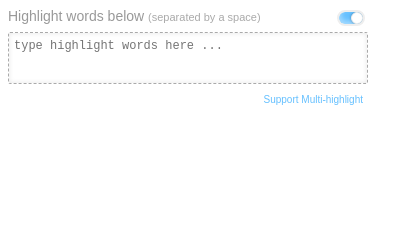
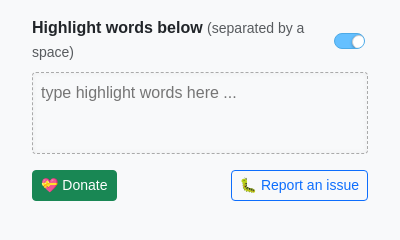
Before and after one commit to imeanup/highlighter, a browser extension: page popup.html in a window 400 px wide. Drawn offline with nearby package versions, Linux system fonts and the light colour scheme.

Commit message:
v1.0.2; fixed popup html file; todo: runtime.lastError

```diff
--- a/js/background.js
+++ b/js/background.js
@@ -1,4 +1,4 @@
-/*! Highlighter-v2 version: 1.0.1 Aug 25, 2025 */
+/*! Highlighter-v2 version: 1.0.2 Aug 25, 2025 */
 
 const ACTIVE_STATUS_STORE = "isActive";
 const KEYWORDS_STRING_STORE = "keywordsString";
@@ -68,9 +68,9 @@ chrome.runtime.onMessage.addListener((message, sender, sendResponse) => {
             event: "storageChange",
             args: { key: KEYWORDS_ARRAY_STORE, value: arr },
           });
+          sendResponse({ ok: true });
         }
       );
-      sendResponse({ ok: true });
       return;
     }
     case "getActiveStatus": {
@@ -81,7 +81,6 @@ chrome.runtime.onMessage.addListener((message, sender, sendResponse) => {
         }
         sendResponse(active);
       });
-      sendResponse({ ok: true });
       return true;
     }
     case "setActiveStatus": {
@@ -92,6 +91,7 @@ chrome.runtime.onMessage.addListener((message, sender, sendResponse) => {
           event: "storageChange",
           args: { key: ACTIVE_STATUS_STORE, value: active },
         });
+        sendResponse({ ok: true });
       });
       return;
     }
--- a/js/highlighter.js
+++ b/js/highlighter.js
@@ -1,4 +1,4 @@
-/*! Highlighter-v2 version: 1.0.1 Aug 25, 2025 */
+/*! Highlighter-v2 version: 1.0.2 Aug 25, 2025 */
 
 ! function(a, b) {
     if ("object" == typeof module && "object" == typeof module.exports) {
--- a/js/popup.js
+++ b/js/popup.js
@@ -1,4 +1,4 @@
-/*! Highlighter-v2 version: 1.0.1 Aug 25, 2025 */
+/*! Highlighter-v2 version: 1.0.2 Aug 25, 2025 */
 
 var e = $("#highlight-words");
 var f = e.height() + 50;
@@ -47,3 +47,11 @@ m.on("click", function() {
         });
     }, 100);
 });
+
+$("#support-link").click(function() {
+    chrome.tabs.create({ url: "https://github.com/imeanup/highlighter/issues/new" });
+});
+
+$("#donate-link").click(function() {
+    chrome.tabs.create({ url: "https://github.com/imeanup/" });
+});
--- a/popup.html
+++ b/popup.html
@@ -4,227 +4,111 @@
 <head>
 <meta charset="UTF-8">
 <title>PopUp</title>
+<link href="https://cdn.jsdelivr.net/npm/bootstrap@5.3.2/dist/css/bootstrap.min.css" rel="stylesheet">
 <style>
     .container {
         width: 360px;
         font-family: Arial, "微软雅黑";
     }
 
-        .textarea-wrap {
-            position: relative;
-        }
-
-        /* Switcher */
-        .textarea-wrap .switcher {
+    /* Switcher container */
+    .switcher {
         float: right;
         margin-top: 2px;
         margin-right: 3px;
-            display: inline-block;
-            height: 12px;
-            width: 24px;
+        height: 16px; /* slightly taller for better visibility */
+        width: 32px;  /* slightly wider for smoother thumb movement */
         cursor: pointer;
-            background: #fff;
-            box-shadow: 0 0 2px rgba(0, 0, 0, 0.2) inset;
-            border: 2px solid #eee;
+        background: #e9ecef; /* light gray background */
+        border: 1px solid #ccc;
         border-radius: 20px;
-            vertical-align: middle;
         position: relative;
         overflow: hidden;
+        transition: background-color 0.2s ease, border-color 0.2s ease;
     }
 
-        .textarea-wrap .switcher i {
+    /* The thumb */
+    .switcher i {
         z-index: 2;
         display: block;
         position: absolute;
-            top: 0;
-            height: 10px;
-            width: 10px;
-            border-radius: 20px;
-            border: 1px solid #eee;
+        top: 1px;
+        left: 1px;
+        height: 14px;
+        width: 14px;
+        border-radius: 50%;
         background: #fff;
-            box-shadow: 0 0 3px rgba(0, 0, 0, 0.3);
+        border: 1px solid #ccc;
+        box-shadow: 0 1px 3px rgba(0,0,0,0.3);
+        transition: left 0.2s ease, background-color 0.2s ease;
     }
 
-        .textarea-wrap .switcher:before {
-            z-index: 1;
-            display: block;
-            content: "";
-            position: absolute;
-            top: 0;
-            left: 0;
-            height: 12px;
-            width: 24px;
+    /* ON state background */
+    .switcher[data-on="true"] {
         background: #65c0ff;
-            box-shadow: 2px -3px 5px rgba(255, 255, 255, 0.4) inset;
-            border-radius: 20px;
+        border-color: #4daae6;
     }
 
-        .textarea-wrap .switcher:after {
-            z-index: 1;
-            display: block;
-            content: "";
-            position: absolute;
-            top: 0;
-            left: 0;
-            height: 12px;
-            width: 24px;
-            background: #aaa;
-            box-shadow: 2px -3px 5px rgba(255, 255, 255, 0.4) inset;
-            border-radius: 20px;
+    /* Move thumb to right when ON */
+    .switcher[data-on="true"] i {
+        left: 17px;
     }
 
-        .textarea-wrap .switcher[data-on="true"] i {
-            left: 12px;
+    /* Hover effect */
+    .switcher:hover {
+        border-color: #999;
     }
 
-        .textarea-wrap .switcher[data-on="true"]:before {
-            left: 0;
-        }
 
-        .textarea-wrap .switcher[data-on="true"]:after {
-            left: 24px;
-        }
-
-        .textarea-wrap .switcher[data-on="false"] i {
-            left: 0;
-        }
-
-        .textarea-wrap .switcher[data-on="false"]:before {
-            left: -24px;
-        }
-
-        .textarea-wrap .switcher[data-on="false"]:after {
-            left: 0;
-        }
-
-        .textarea-wrap .switcher i,
-        .textarea-wrap .switcher:before,
-        .textarea-wrap .switcher:after {
-            transition: left 0.2s ease;
-        }
-
-        /* Tip */
-        .textarea-wrap .tip {
-            display: block;
-            overflow: hidden;
-            height: 16px;
-            line-height: 16px;
-            vertical-align: middle;
-            padding-bottom: 8px;
-            cursor: default;
-        }
-
-        .textarea-wrap .tip .main-tip {
-            font-size: 14px;
-            color: #999;
-        }
-
-        .textarea-wrap .tip .sub-tip {
-            font-size: 11px;
-            color: #aaa;
-            padding-top: 1px;
-            font-style:
-        }
-
+    /* Highlight box */
     .highlight-words {
         border: 1px dashed #aaa;
-            border-radius: 2px;
-            box-shadow: 0 0 5px rgba(0, 0, 0, 0.1) inset;
+        border-radius: 4px;
+        box-shadow: 0 0 5px rgba(0, 0, 0, 0.05) inset;
     }
 
     .highlight-words textarea {
         display: block;
-            min-height: 50px;
-            padding: 5px;
+        min-height: 80px;
+        padding: 8px;
         box-sizing: border-box;
         outline: 0;
         border: 0;
         background: transparent;
-            resize: none
-        }
-
-        .highlight-words,
-        .highlight-words textarea {
-            line-height: 16px;
-            font-size: 12px;
-            color: #666;
-        }
-
-        /* Scroll bar */
-        .highlight-words textarea::-webkit-scrollbar {
-            width: 11px;
-            height: auto;
-        }
-
-        .highlight-words textarea::-webkit-scrollbar-button {}
-
-        .highlight-words textarea::-webkit-scrollbar-button:start:decrement,
-        .highlight-words textarea::-webkit-scrollbar-button:end:increment {
-            width: 0;
-            height: 0;
-        }
-
-        .highlight-words textarea::-webkit-scrollbar-track-piece {
-            background-clip: padding-box;
-            background-color: #fff;
-            border: 0;
-        }
-
-        .highlight-words textarea::-webkit-scrollbar-thumb {
-            border-radius: 7px;
-            background-color: #888;
-            background-clip: padding-box;
-            border: 2px solid transparent;
-            -webkit-transition: all 0.5s ease;
-        }
-
-        .highlight-words textarea::-webkit-scrollbar-thumb:hover {
-            background-color: #777;
-        }
-
-        .highlight-words textarea::-webkit-scrollbar-thumb:vertical {
-            width: 7px;
-            min-height: 24px;
-        }
-
-        .highlight-words textarea::-webkit-scrollbar-thumb:horizontal {
-            height: 7px;
-            min-width: 24px;
-        }
-
-        .footer {
-            text-align: right;
-            padding: 5px 5px 0 0;
-        }
-
-        .footer a {
-            color: #65c0ff;
-            text-decoration: none;
-            font-size: 10px;
-        }
-
-        .footer a:hover {
-            color: #65c0ff;
-            text-decoration: underline;
+        resize: none;
+        width: 100%;
     }
 </style>
 </head>
 
-<body>
-    <div class="container">
+<body class="bg-light">
+<div class="container py-3">
     <div class="textarea-wrap">
-            <div class="tip">
+    <div class="d-flex justify-content-between align-items-center mb-2">
+        <div>
+        <span class="main-tip fw-semibold">Highlight words below</span>
+        <span class="sub-tip text-muted small">(separated by a space)</span>
+        </div>
         <span class="switcher" data-on="true" id="switcher"><i></i></span>
-                <span class="main-tip">Highlight words below </span> <!-- <span class="see-below-arrow"><i></i></span> -->
-                <span class="sub-tip">(separated by a space)</span>
     </div>
-            <div class="highlight-words" id="highlight-words" placeholder="type highlight words here ..."></div>
-            <div class="footer">
-                <a id="support-link" href="javascript:;">Support Multi-highlight</a>
+
+    <div class="highlight-words mb-3" id="highlight-words" placeholder="type highlight words here ..."></div>
+
+    <div class="d-flex justify-content-between">
+
+        <button id="donate-link" class="btn btn-success btn-sm">
+        💝 Donate
+        </button>
+
+        <button id="support-link" class="btn btn-outline-primary btn-sm">
+        🐛 Report an issue
+        </button>
+
     </div>
     </div>
 </div>
 
+<script src="https://cdn.jsdelivr.net/npm/bootstrap@5.3.2/dist/js/bootstrap.bundle.min.js"></script>
 <script src="js/jquery.js"></script>
 <script src="js/popup.js"></script>
 </body>
```
Also changed, not shown: js/content-action.js (+19 -9 lines), js/jquery.js, manifest.json, 2 other files. Lines whose indentation alone changed are shown as unchanged.
